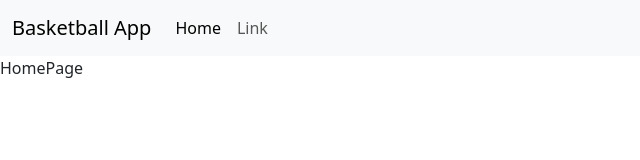
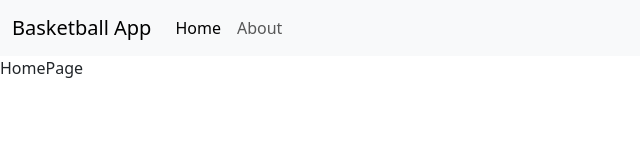
Before and after one commit to yogendraraj02/Basketball-App, a React (Vite) app: page / in a window 1280 px wide. Shown: the top 160 px of the page, without its empty margins (0-640 px from the left). Built offline with nearby package versions, Linux system fonts and the light colour scheme.

Commit message:
challenge -5 done

```diff
--- a/src/components/Nav.jsx
+++ b/src/components/Nav.jsx
@@ -1,16 +1,19 @@
 import { useState } from "react"
+import { NavLink } from "react-router-dom";
 
 function Nav() {
 
-   const [showMenu , setShowMenu] = useState(false);
-   function toggleMenu(){
+    const [showMenu, setShowMenu] = useState(false);
+    function toggleMenu() {
         setShowMenu(prevValue => !prevValue);
     }
     return (
         <div>
             <nav className="navbar navbar-expand-lg bg-body-tertiary">
                 <div className="container-fluid">
-    <a className="navbar-brand" href="#">Basketball App</a>
+                    <NavLink to="/" className="navbar-brand">
+                        Basketball App
+                    </NavLink>
                     <button
                         className="navbar-toggler"
                         type="button"
@@ -26,10 +29,14 @@ function Nav() {
                     <div className={showMenu ? "navbar-collapse" : "collapse navbar-collapse"} id="navbarSupportedContent">
                         <ul className="navbar-nav me-auto mb-2 mb-lg-0">
                             <li className="nav-item">
-          <a className="nav-link active" aria-current="page" href="#">Home</a>
+                                <NavLink to="/" className="nav-link">
+                                    Home
+                                </NavLink>
                             </li>
                             <li className="nav-item">
-          <a className="nav-link" href="#">Link</a>
+                                <NavLink to="/about" className="nav-link">
+                                    About
+                                </NavLink>
                             </li>
                         </ul>
                     </div>
--- /dev/null
+++ b/src/pages/About.jsx
@@ -0,0 +1,8 @@
+
+function About() {
+  return (
+    <div>About</div>
+  )
+}
+
+export default About
```
Also changed, not shown: src/main.jsx (+7 -1 lines), 1 other file (tests, documents, lock files or other folders). Lines whose indentation alone changed are shown as unchanged.
